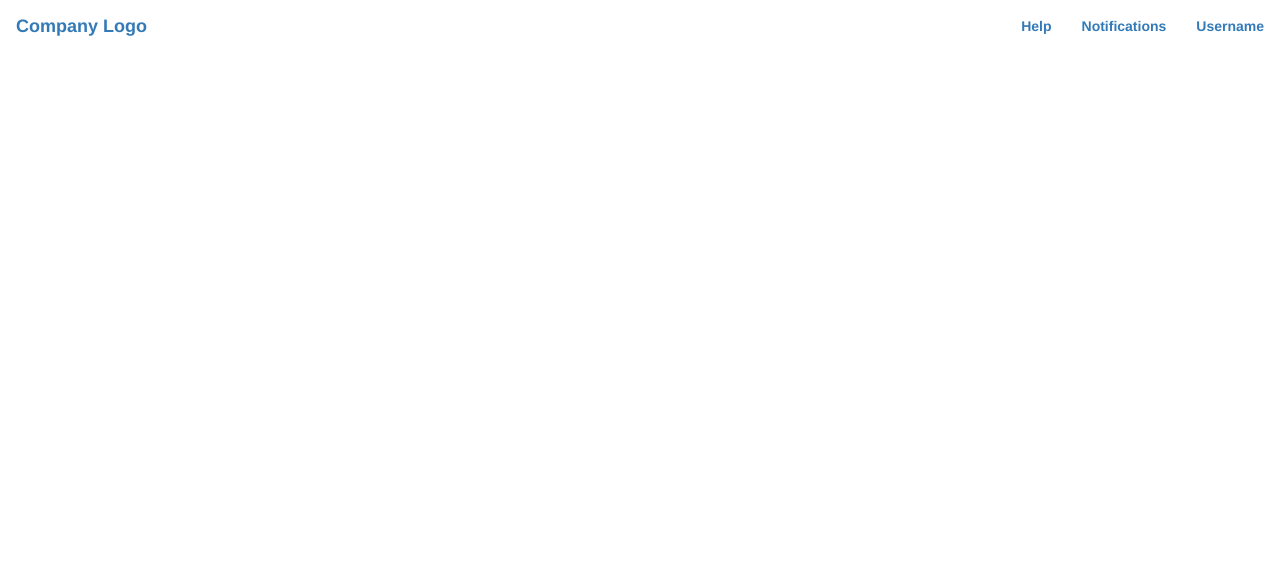
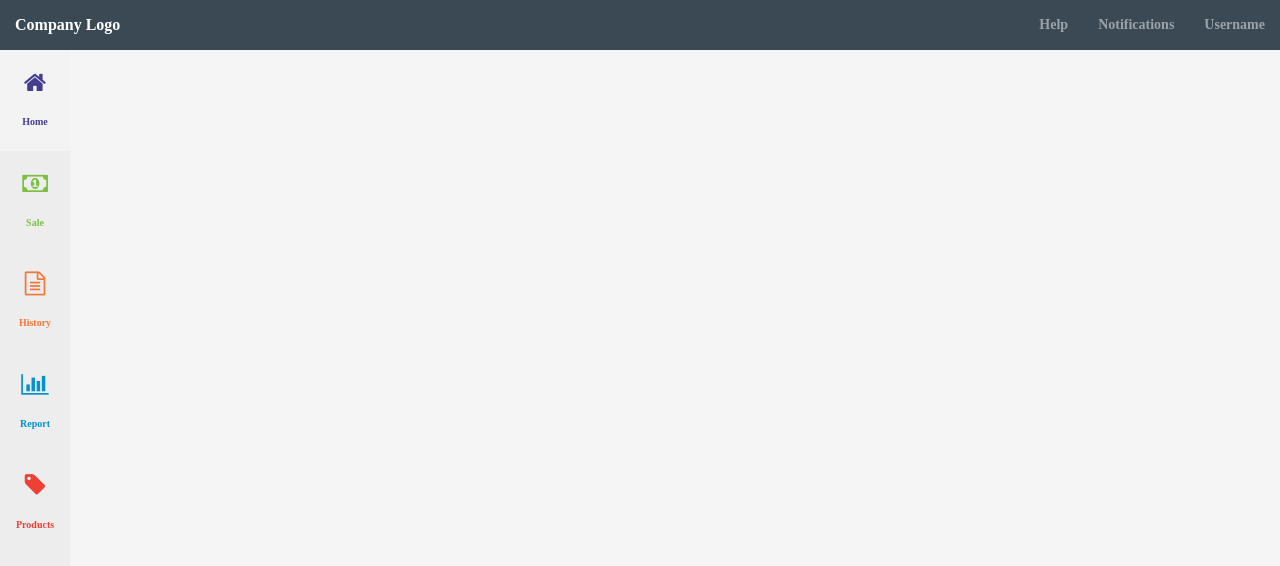
Before and after one commit to basilmeer/POS-UI, a plain HTML site: page index.html in a window 1280 px wide. Drawn offline with nearby package versions, Linux system fonts and the light colour scheme; a web font is replaced by a local one.

Commit message:
Changed stub links in the icon bar and implemented the icon bar in the dashboard

```diff
--- a/index.html
+++ b/index.html
@@ -7,6 +7,8 @@
   <meta name="viewport" content="width=device-width, initial-scale=1">
   <title>Dashboard | CashIT</title>
   <link href="css/bootstrap.min.css" rel="stylesheet" >
+  <link href="css/styles.css" rel="stylesheet">
+  <link href="css/font-awesome.min.css" rel="stylesheet">
   <script src="js/jquery.3.1.1.js"></script> <!-- jQuery -->
   <script src= "https://ajax.googleapis.com/ajax/libs/jqueryui/1.11.3/jquery-ui.min.js"></script> <!-- jQuery UI (for effects) -->
   <script src="https://code.highcharts.com/highcharts.js"></script>
@@ -25,5 +27,18 @@
        </ul> <!-- navbar.menu.end -->
      </div> <!-- container.fluid.end -->
    </nav> <!-- navbar.end -->
+
+   <!-- Icon bar -->
+   <div class="row"> <!-- main.view.row.start -->
+     <div class="col-md-1">
+       <div class="icon-bar"> <!-- icon.bar.start -->
+         <a class="active" href="index.html" id="home"><i class="fa fa-home"></i><span id="bar-item">Home</span></a>
+         <a href="sell.html" id="sale"><i class="fa fa-money"></i><span id="bar-item">Sale</span></a>
+         <a href="#" id="history"><i class="fa fa-file-text-o"></i><span id="bar-item">History</span></a>
+         <a href="#" id="report"><i class="fa fa-bar-chart"></i><span id="bar-item">Report</span></a>
+         <a href="#" id="products"><i class="fa fa-tag"></i><span id="bar-item">Products</span></a>
+       </div> <!-- icon.bar.end -->
+     </div> <!-- col-md-1.end -->
+    </div> <!-- main.view.row.end -->
 </body>
 </html>
```
Also changed, not shown: sell.html (+10 -14 lines).
